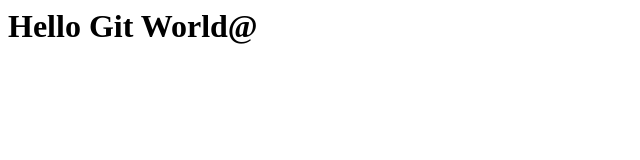
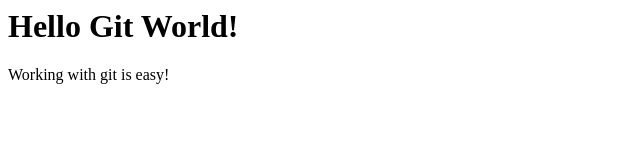
Before and after one commit to ruizchaconale/GitGitHubMasterclass, a plain HTML site: page index.html in a window 1280 px wide. Shown: the whole page, without its empty margins (0-640 px from the left). Drawn offline with Linux system fonts and the light colour scheme.

Commit message:
Add div and p

```diff
--- a/index.html
+++ b/index.html
@@ -1 +1,5 @@
-<h1>Hello Git World@</h1>
+<h1>Hello Git World!</h1>
+
+<div>
+    <p>Working with git is easy!</p>
+</div>
```
